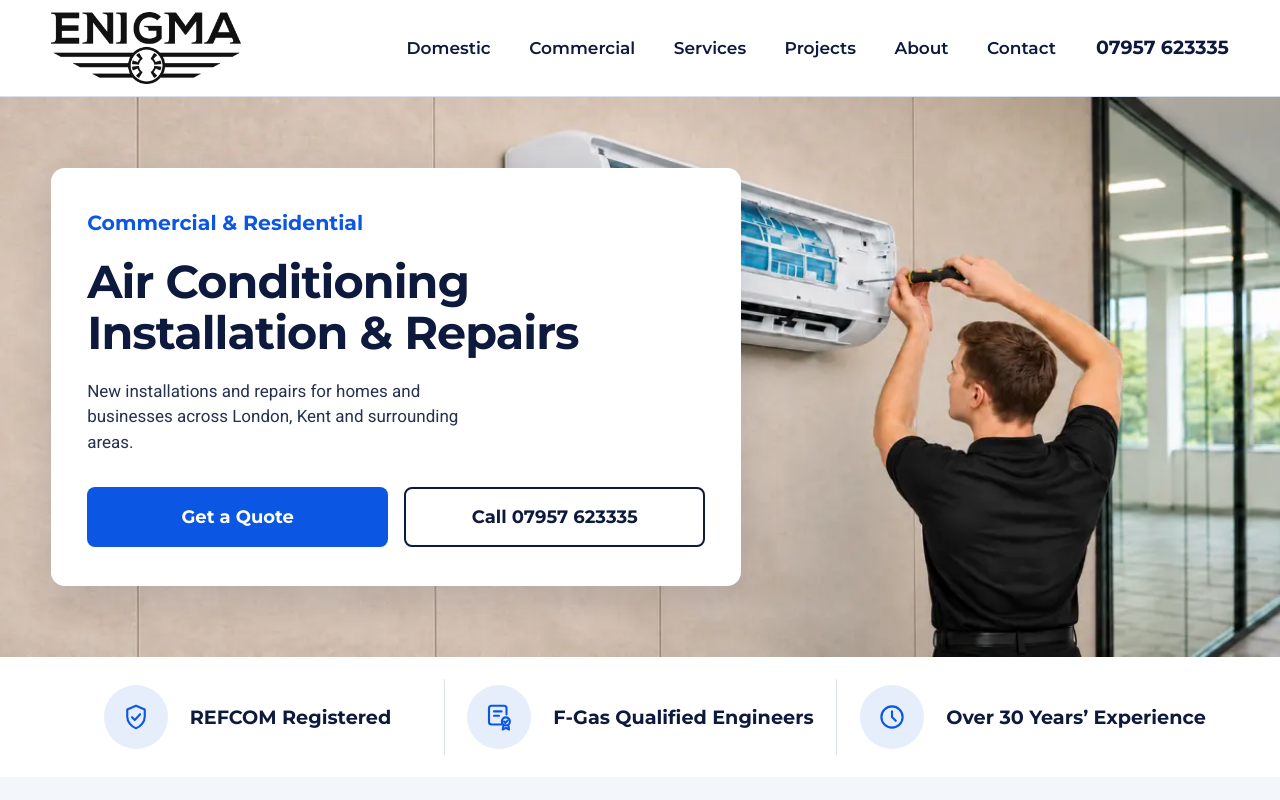
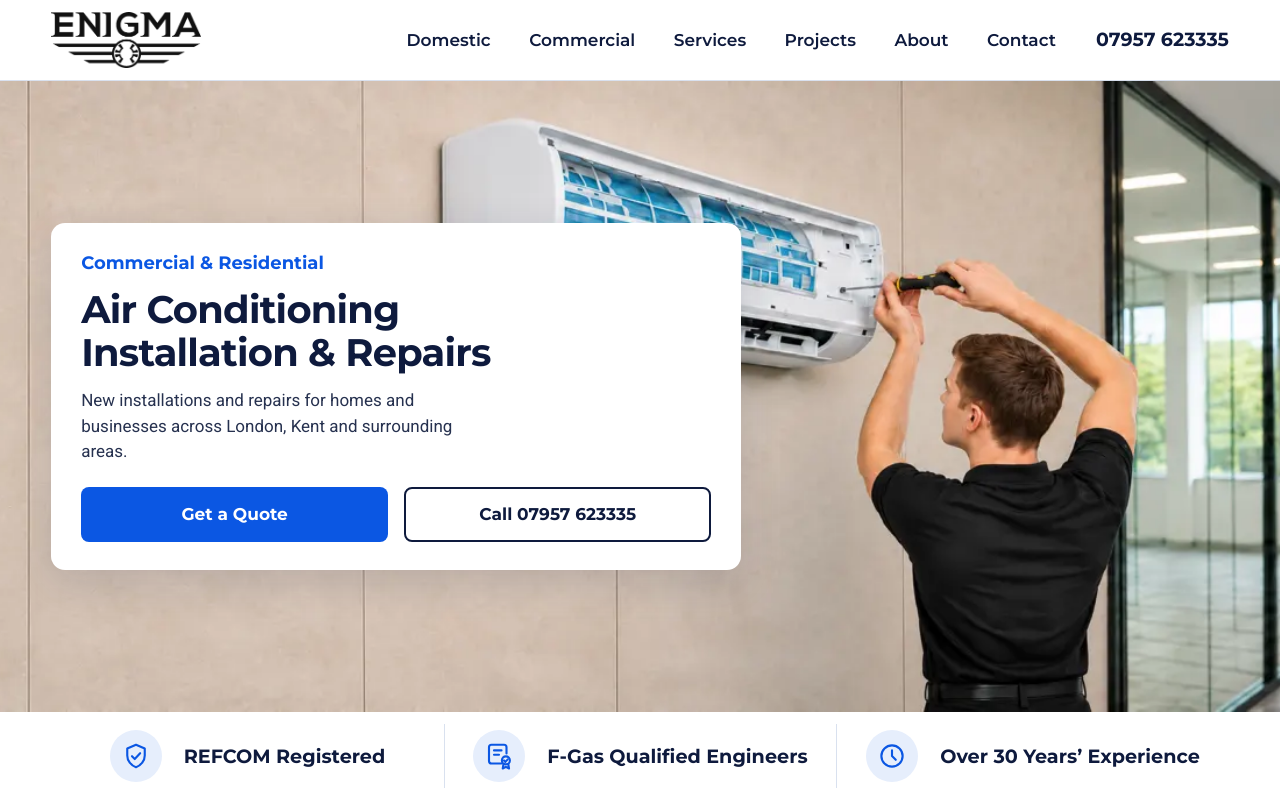
Before and after one commit to noman-work/enigma-ac-preview, a plain HTML site: page homepage/index.html in a window 1280 px wide. Shown: the top 800 px of the page. Drawn offline with Linux system fonts and the light colour scheme.

Commit message:
Fit header, hero and credentials strip on the first laptop/desktop screen
Hero height follows the viewport, with tighter spacing on short laptop
screens; headline keeps "Installation & Repairs" on one line on desktop.

Co-Authored-By: Claude Opus 5.5 <noreply@anthropic.com>

```diff
--- a/hero-section/style.css
+++ b/hero-section/style.css
@@ -127,3 +127,27 @@ p { margin: 0; }
 }
 
 @media (prefers-reduced-motion: reduce) { *, *::before, *::after { transition: none !important; } }
+
+/* ---------- Laptop & desktop: header + hero + credentials strip fit the first screen ---------- */
+@media (min-width: 1024px) {
+  :root { --trust-h: 110px; }
+  .hero { min-height: max(400px, min(720px, calc(100vh - var(--header-h) - var(--trust-h) - 1px))); }
+  @supports (height: 100svh) {
+    .hero { min-height: max(400px, min(720px, calc(100svh - var(--header-h) - var(--trust-h) - 1px))); }
+  }
+  .trust__list { min-height: var(--trust-h); align-items: center; padding-block: 12px; }
+}
+/* Shorter laptop screens (e.g. 1366×768, 1280×720): tighten spacing so nothing is cut off */
+@media (min-width: 1024px) and (max-height: 820px) {
+  :root { --header-h: 80px; --trust-h: 88px; }
+  .brand img { width: 150px; }
+  .hero__inner { padding-block: 28px; }
+  .hero__card { padding: 26px 30px 28px; }
+  .hero__eyebrow { margin-bottom: 10px; font-size: 1.125rem; }
+  .hero h1 { font-size: clamp(2.125rem, 3vw, 2.75rem); }
+  .hero__lead { margin: 14px 0 22px; font-size: 1.0625rem; }
+  .hero .btn--lg { min-height: 54px; font-size: 1.0625rem; }
+  .trust .icon-circle, .trust__icon { width: 52px; height: 52px; }
+}
+
+@media (min-width: 1024px) { .hero h1 .keep { white-space: nowrap; } }
--- a/homepage/index.html
+++ b/homepage/index.html
@@ -60,7 +60,7 @@
       <div class="container hero__inner">
         <div class="hero__card">
           <p class="hero__eyebrow">Commercial &amp; Residential</p>
-          <h1 id="hero-title">Air Conditioning Installation &amp; Repairs</h1>
+          <h1 id="hero-title">Air Conditioning <span class="keep">Installation &amp; Repairs</span></h1>
           <p class="hero__lead">New installations and repairs for homes and businesses across London, Kent and surrounding areas.</p>
           <div class="hero__actions">
             <a class="btn btn--primary btn--lg" href="#quote-form">Get a Quote</a>
--- a/homepage/style.css
+++ b/homepage/style.css
@@ -325,3 +325,27 @@ h3 { font-size: 1.1875rem; font-weight: 700; line-height: 1.3; }
 .toast { display: none; }
 
 @media (prefers-reduced-motion: reduce) { *, *::before, *::after { transition: none !important; } }
+
+/* ---------- Laptop & desktop: header + hero + credentials strip fit the first screen ---------- */
+@media (min-width: 1024px) {
+  :root { --trust-h: 110px; }
+  .hero { min-height: max(400px, min(720px, calc(100vh - var(--header-h) - var(--trust-h) - 1px))); }
+  @supports (height: 100svh) {
+    .hero { min-height: max(400px, min(720px, calc(100svh - var(--header-h) - var(--trust-h) - 1px))); }
+  }
+  .trust__list { min-height: var(--trust-h); align-items: center; padding-block: 12px; }
+}
+/* Shorter laptop screens (e.g. 1366×768, 1280×720): tighten spacing so nothing is cut off */
+@media (min-width: 1024px) and (max-height: 820px) {
+  :root { --header-h: 80px; --trust-h: 88px; }
+  .brand img { width: 150px; }
+  .hero__inner { padding-block: 28px; }
+  .hero__card { padding: 26px 30px 28px; }
+  .hero__eyebrow { margin-bottom: 10px; font-size: 1.125rem; }
+  .hero h1 { font-size: clamp(2.125rem, 3vw, 2.75rem); }
+  .hero__lead { margin: 14px 0 22px; font-size: 1.0625rem; }
+  .hero .btn--lg { min-height: 54px; font-size: 1.0625rem; }
+  .trust .icon-circle, .trust__icon { width: 52px; height: 52px; }
+}
+
+@media (min-width: 1024px) { .hero h1 .keep { white-space: nowrap; } }
```
Also changed, not shown: hero-section/index.html (+1 -1 lines).
